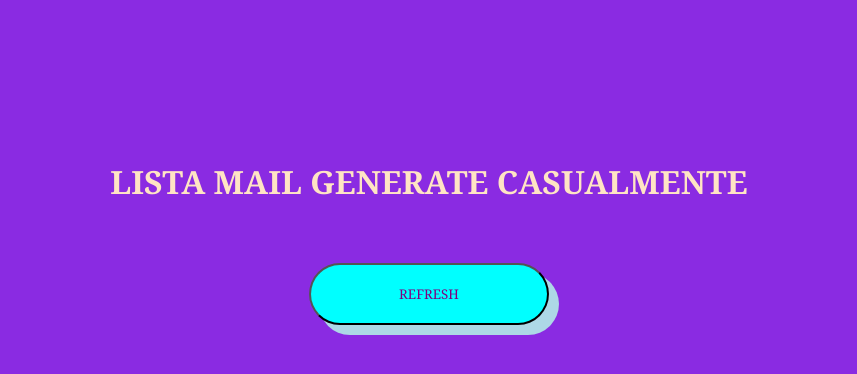
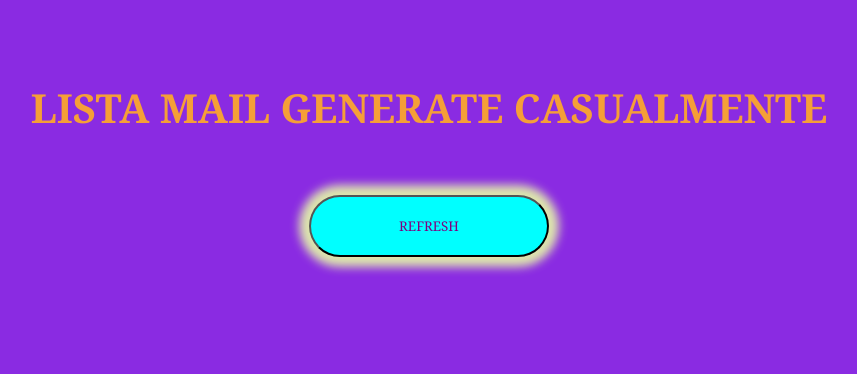
Before and after one commit to MegaEmme/js-email-list, a plain HTML site: page index.html in a window 1280 px wide. Shown: the whole page, without its empty margins (211-1068 px from the left). Drawn offline with nearby package versions, Linux system fonts and the light colour scheme; no server answers.

Commit message:
feat: add style

```diff
--- a/style.css
+++ b/style.css
@@ -7,9 +7,9 @@
 }
 
 .container{
-    height: 100vh;
-    padding-top: 20vh;
-
+    height: 100%;
+    padding-top: 10vh;
+    padding-bottom: 10vh;
     width: 100%;
     margin: 0 auto;
     max-width: 1200px;
@@ -21,7 +21,8 @@
 h1{
     text-align: center;
     margin-bottom: 5vh;
-    color: bisque;
+    color: rgb(245, 159, 55);
+    font-size: 40px;
 }
 
 .list{
@@ -49,6 +50,8 @@ li{
 
 li:hover{
     background-color: bisque;
+    transform: scale(1.1,1.1);
+    transition: all 1s;
 }
 
 button{
@@ -56,13 +59,14 @@ button{
     width: 20%;
     align-self: center;
     margin-top: 20px;
-
     background-color: aqua;
     border-radius: 40px;
-    box-shadow: 10px 10px lightblue;
+    box-shadow: 0 0 10px 10px rgb(221, 230, 173);
     color: purple;
 }
 
 button:hover{
     background-color: bisque;
+    transform: scale(1.2,1.2);
+    transition: all 1s;
 }
```
